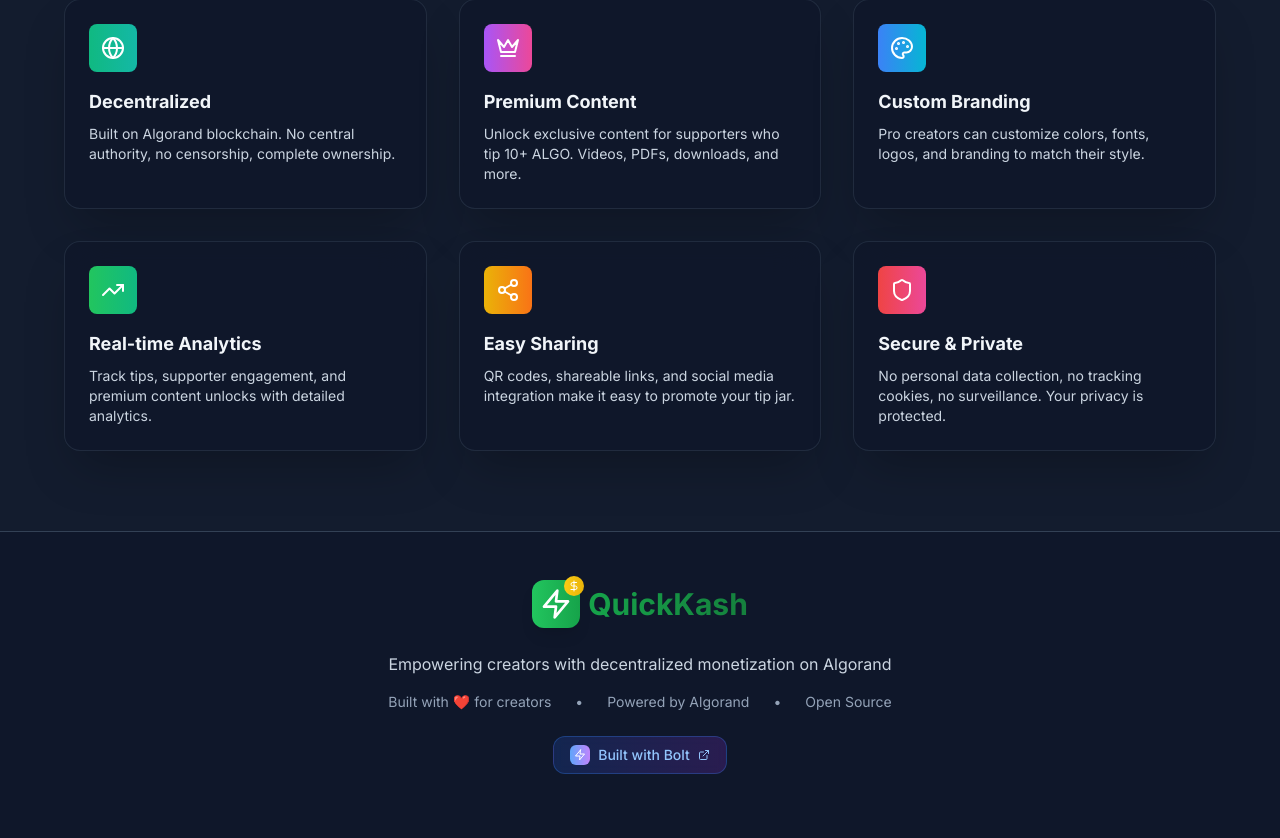
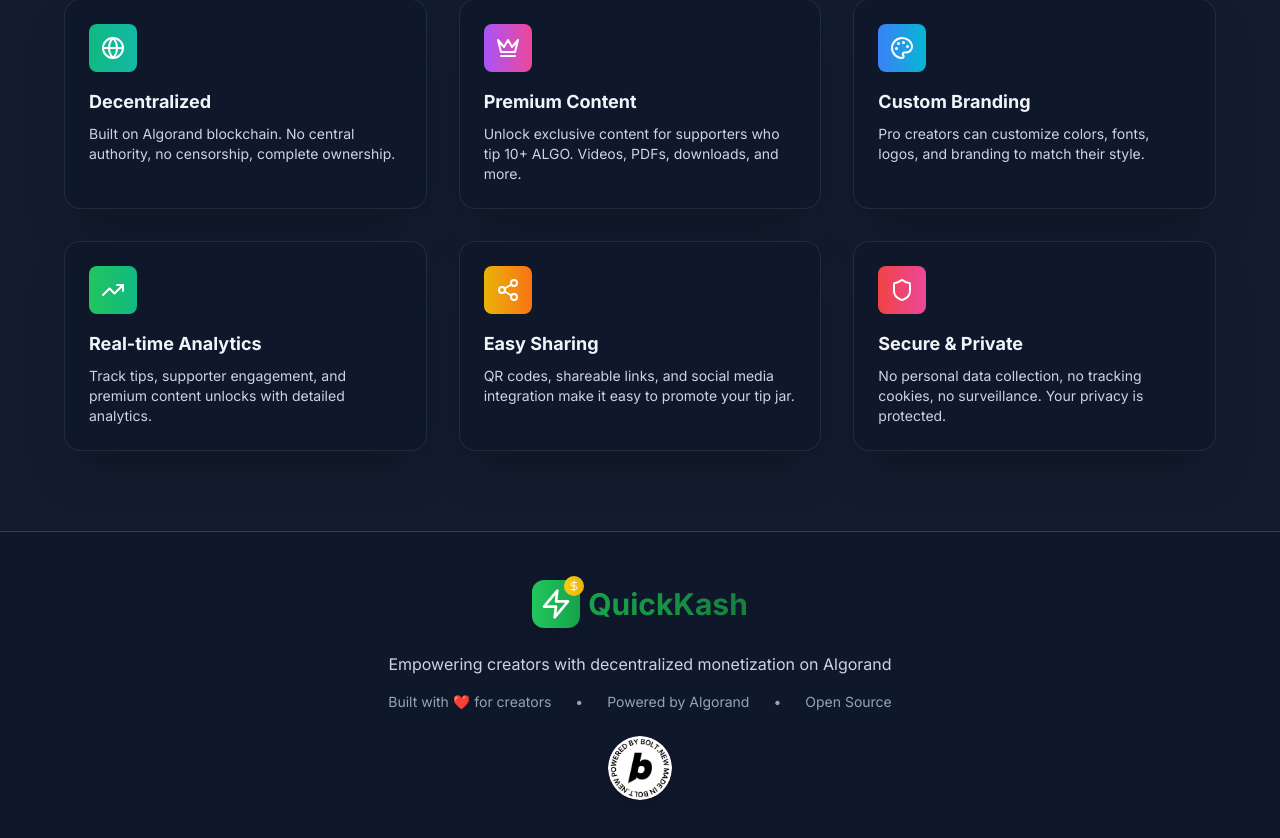
Before and after one commit to SymonaLisa/QuickKash, a React (Vite) app: page / in a window 1280 px wide. Shown: the part 1971-2809 px from the top of the page. Built offline with nearby package versions, Linux system fonts and the light colour scheme; no server answers; what @perawallet/connect, algosdk would draw is missing.

Commit message:
Replace Bolt Badge with Official Badge Image

```diff
--- a/src/components/WalletConnector.tsx
+++ b/src/components/WalletConnector.tsx
@@ -376,14 +376,14 @@ export const WalletConnector: React.FC<WalletConnectorProps> = ({ onWalletConnec
                 href="https://bolt.new"
                 target="_blank"
                 rel="noopener noreferrer"
-                className="inline-flex items-center space-x-2 px-4 py-2 bg-gradient-to-r from-blue-600/20 to-purple-600/20 border border-blue-500/30 rounded-xl text-blue-300 hover:text-blue-200 transition-all duration-200 hover:scale-105 hover:shadow-lg backdrop-blur-sm"
-                title="Built with Bolt.new"
+                className="inline-block hover:scale-105 transition-transform duration-200 hover:opacity-80"
+                title="Powered by Bolt.new"
               >
-                <div className="w-5 h-5 bg-gradient-to-r from-blue-400 to-purple-400 rounded-md flex items-center justify-center">
-                  <Zap className="w-3 h-3 text-white" />
-                </div>
-                <span className="text-sm font-medium">Built with Bolt</span>
-                <ExternalLink className="w-3 h-3" />
+                <img
+                  src="/white_circle_360x360.png"
+                  alt="Powered by Bolt.new"
+                  className="w-16 h-16 rounded-full shadow-lg"
+                />
               </a>
             </div>
           </div>
```
